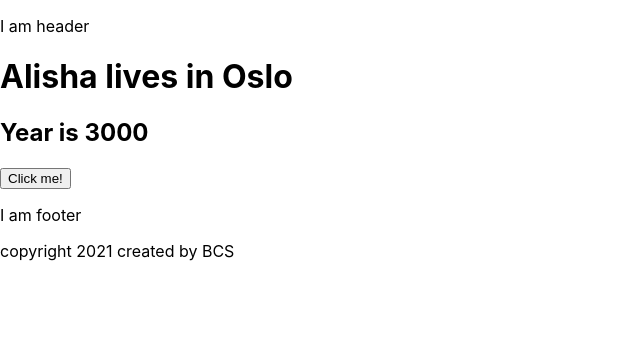
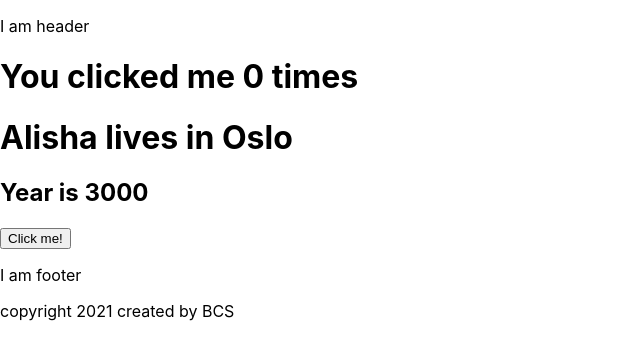
Before and after one commit to alisha0815/React, a React (Create React App) app in the folder block03/bl03_playground/: page / in a window 1280 px wide. Shown: the top 360 px of the page, without its empty margins (0-640 px from the left). Built offline with nearby package versions, Linux system fonts and the light colour scheme.

Commit message:
how many times clicked button added using callback function

```diff
--- a/block03/bl03_playground/src/App.js
+++ b/block03/bl03_playground/src/App.js
@@ -8,13 +8,24 @@ class App extends React.Component {
   state = {
     name: "Alisha",
     city: "Oslo",
+    counter: 0,
   };
   year = "3000";
+
   buttonClicked = () => {
     console.log("Button clicked! 😎");
     this.setState({ city: this.state.city });
     this.year = 2020;
     console.log(this.year);
+  };
+
+  count = () => {
+    let { counter } = this.state;
+    counter += 1;
+    this.setState({ counter: counter }, () => {
+      console.log("updated counter in state==>", this.state.counter);
+    });
+    // console.log("updated counter in state==>", this.state.counter);
   };
 
   render() {
@@ -23,6 +34,7 @@ class App extends React.Component {
     return (
       <div className="App">
         <Header />
+        <h1 onClick={this.count}>You clicked me {this.state.counter} times</h1>
         <h1>
           {this.state.name} lives in {this.state.city}
         </h1>
```
